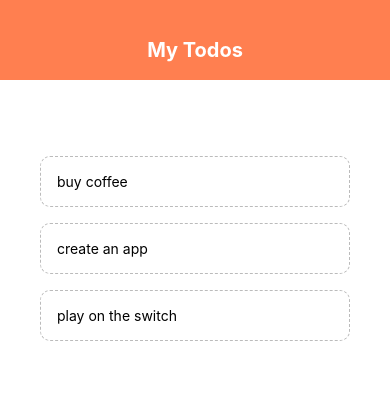
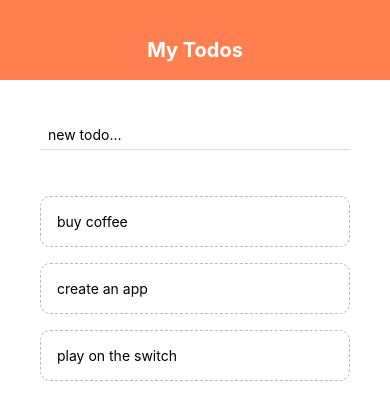
Before and after one commit to Sebuliba-Adrian/task-manager-mobile-app, a React Native app: screen / in a window 390 px wide. Shown: the top 420 px of the page. Built offline with nearby package versions, Linux system fonts and the light colour scheme.

Commit message:
add text input for data entry

```diff
--- a/App.js
+++ b/App.js
@@ -8,6 +8,7 @@
 } from "react-native";
 import Header from "./components/Header";
 import TodoItem from "./components/TodoItem";
+import AddTodo from "./components/AddTodo";
 
 export default function App() {
   const [name, setName] = useState("adrian");
@@ -25,6 +26,7 @@
     <View style={styles.container}>
       <Header />
       <View style={styles.content}>
+        <AddTodo />
         <View style={styles.list}>
           <FlatList
             data={todos}
--- /dev/null
+++ b/components/AddTodo.js
@@ -0,0 +1,31 @@
+import React from "react";
+import { StyleSheet, Text, View, Button, TextInput } from "react-native";
+import { useState } from "react";
+
+export default function AddTodo() {
+  const [text, setText] = useState("");
+
+  const changeHandler = val => {
+    setText(val);
+  };
+
+  return (
+    <View>
+      <TextInput
+        style={styles.input}
+        placeholder="new todo..."
+        onChangeText={changeHandler}
+      />
+    </View>
+  );
+}
+
+const styles = StyleSheet.create({
+  input: {
+    marginBottom: 10,
+    paddingHorizontal: 8,
+    paddingVertical: 6,
+    borderBottomWidth: 1,
+    borderBottomColor: "#ddd"
+  }
+});
```
